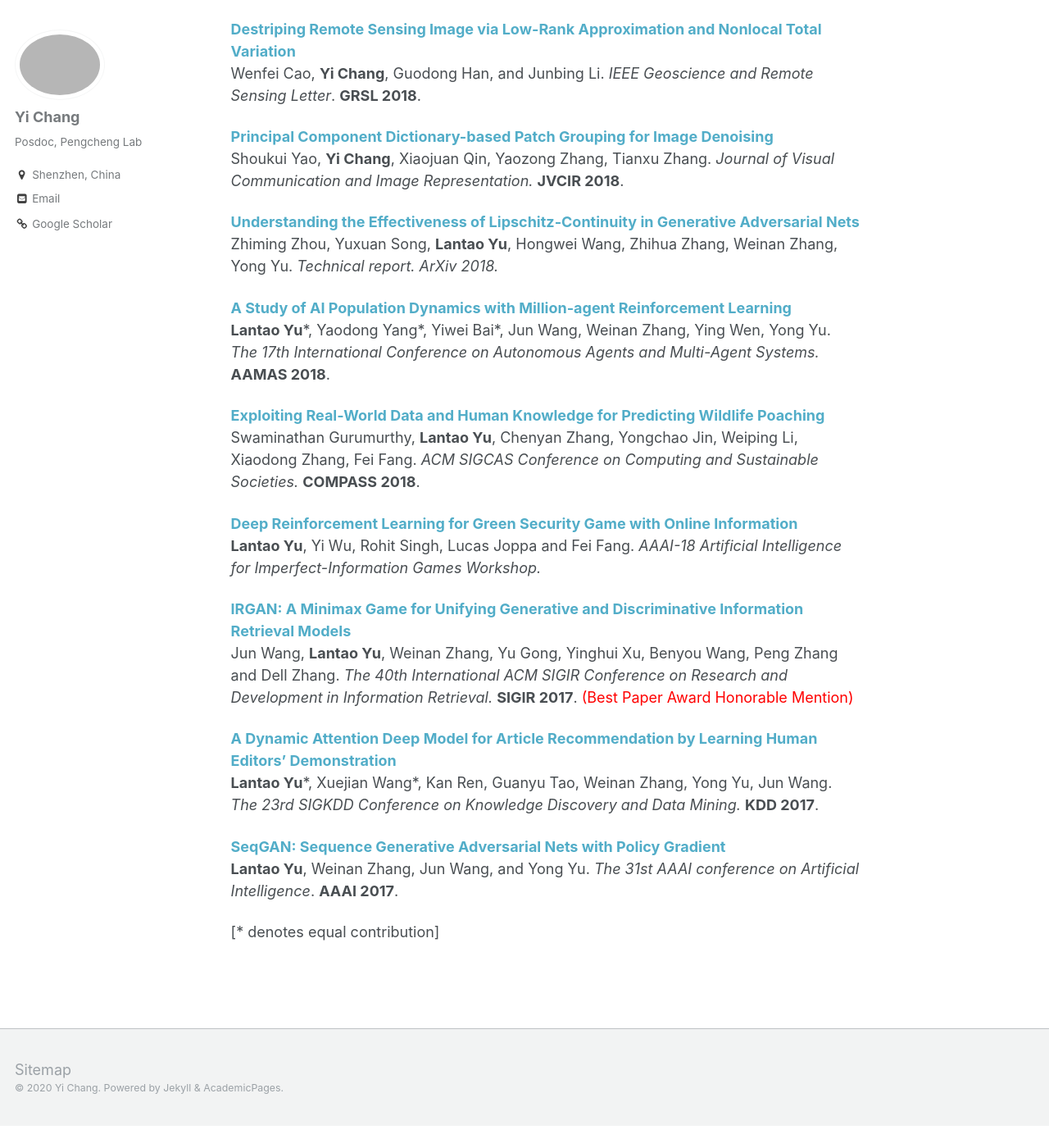
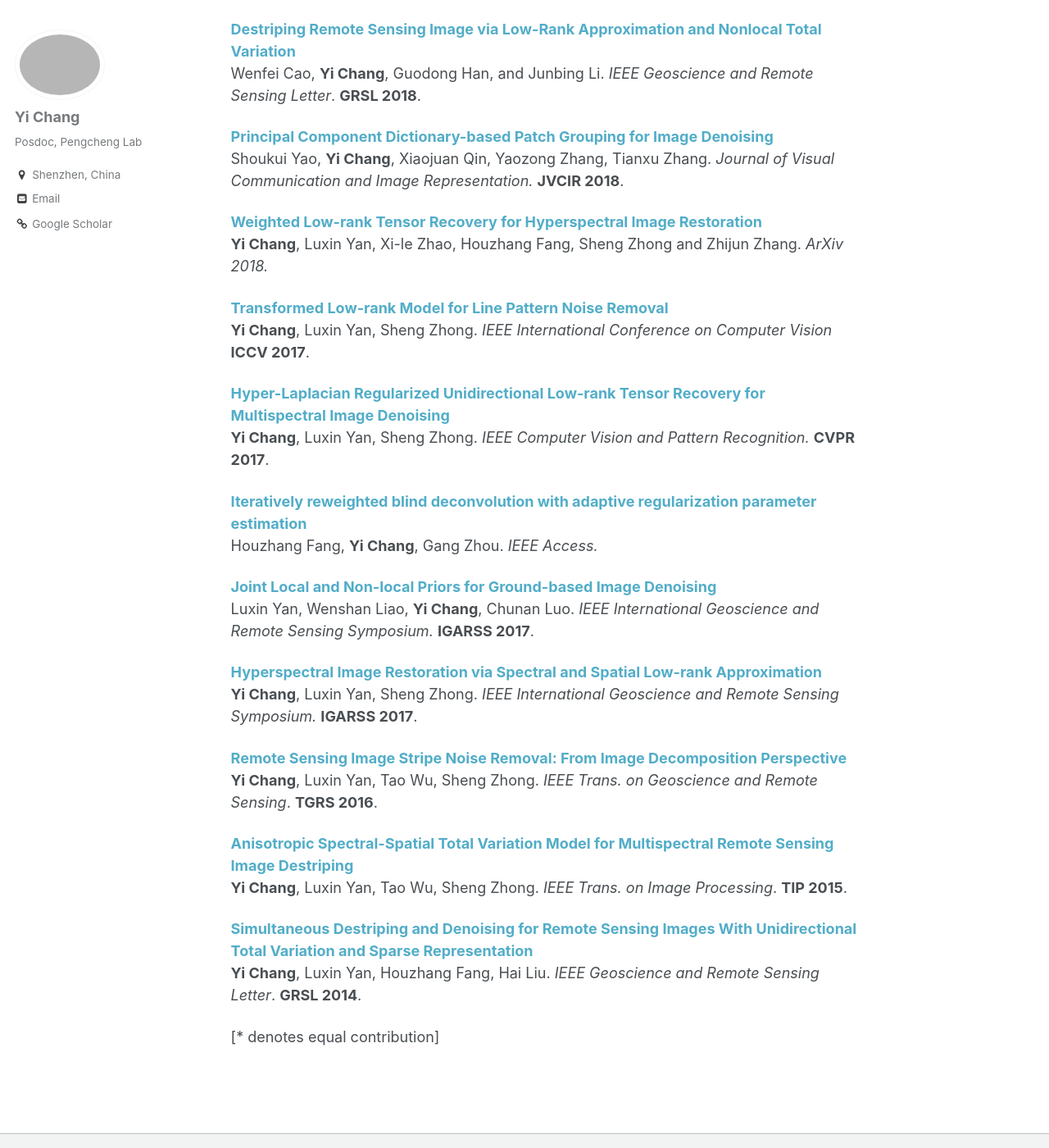
Before and after one commit to zhanwenchen/owuchangyuo.github.io, a Jekyll site: the page built from _pages/publications.md, in a window 1280 px wide and 1400 px high, scrolled down 846 px. Shown: the whole window at 82% size. Built offline with Jekyll 4.4.1, drawn with Linux system fonts in a browser that asks for light colours; before the commit the page ends 2219 px from its top, so only the background shows below that.

Commit message:
Update publications.md

```diff
--- a/_pages/publications.md
+++ b/_pages/publications.md
@@ -36,30 +36,42 @@ Wenfei Cao, <b>Yi Chang</b>, Guodong Han, and Junbing Li.
 Shoukui Yao, <b>Yi Chang</b>, Xiaojuan Qin, Yaozong Zhang, Tianxu Zhang.
 <i>Journal of Visual Communication and Image Representation.</i> <b>JVCIR 2018</b>.
 
-<b>[Understanding the Effectiveness of Lipschitz-Continuity in Generative Adversarial Nets](http://lantaoyu.com/publications/GanGradient)</b> <br>
-Zhiming Zhou, Yuxuan Song, <b>Lantao Yu</b>, Hongwei Wang, Zhihua Zhang, Weinan Zhang, Yong Yu.
-<i>Technical report. ArXiv 2018.</i>
+<b>[Weighted Low-rank Tensor Recovery for Hyperspectral Image Restoration](https://owuchangyuo.github.io/publications/GanGradient)</b> <br>
+<b>Yi Chang</b>, Luxin Yan, Xi-le Zhao, Houzhang Fang, Sheng Zhong and Zhijun Zhang.
+<i>ArXiv 2018.</i>
 
-<b>[A Study of AI Population Dynamics with Million-agent Reinforcement Learning](http://lantaoyu.com/publications/MA)</b><br>
-<b>Lantao Yu</b>\*, Yaodong Yang\*, Yiwei Bai\*, Jun Wang, Weinan Zhang, Ying Wen, Yong Yu. <i>The 17th International Conference on Autonomous Agents and Multi-Agent Systems.</i> <b>AAMAS 2018</b>.
+<b>[Transformed Low-rank Model for Line Pattern Noise Removal](https://owuchangyuo.github.io/publications/TLR)</b><br>
+<b>Yi Chang</b>, Luxin Yan, Sheng Zhong. <i>IEEE International Conference on Computer Vision</i> <b>ICCV 2017</b>.
 
-<b>[Exploiting Real-World Data and Human Knowledge for Predicting Wildlife Poaching](http://lantaoyu.com/publications/COMPASS18)</b><br>
-Swaminathan Gurumurthy, <b>Lantao Yu</b>, Chenyan Zhang, Yongchao Jin, Weiping Li, Xiaodong Zhang, Fei Fang. <i>ACM SIGCAS Conference on Computing and Sustainable Societies.</i> <b>COMPASS 2018</b>.
+<b>[Hyper-Laplacian Regularized Unidirectional Low-rank Tensor Recovery for Multispectral Image Denoising](https://owuchangyuo.github.io/publications/LLRT)</b><br>
+<b>Yi Chang</b>, Luxin Yan, Sheng Zhong. <i>IEEE Computer Vision and Pattern Recognition.</i> <b>CVPR 2017</b>.
 
-<b>[Deep Reinforcement Learning for Green Security Game with Online Information](http://lantaoyu.com/publications/RLSG)</b><br>
-<b>Lantao Yu</b>, Yi Wu, Rohit Singh, Lucas Joppa and Fei Fang. <i>AAAI-18 Artificial Intelligence for Imperfect-Information Games Workshop.</i>
+<b>[Iteratively reweighted blind deconvolution with adaptive regularization parameter estimation](https://owuchangyuo.github.io/publications/IRBD)</b><br>
+Houzhang Fang, <b>Yi Chang</b>, Gang Zhou. <i>IEEE Access.</i>
 
-<b>[IRGAN: A Minimax Game for Unifying Generative and Discriminative Information Retrieval Models](http://lantaoyu.com/publications/IRGAN)</b><br>
-Jun Wang, <b>Lantao Yu</b>, Weinan Zhang, Yu Gong, Yinghui Xu, Benyou Wang, Peng Zhang and Dell Zhang.
-<i>The 40th International ACM SIGIR Conference on Research and Development in Information Retrieval.</i> <b>SIGIR 2017</b>. <span style="color:red">(Best Paper Award Honorable Mention)</span>
+<b>[Joint Local and Non-local Priors for Ground-based Image Denoising](https://owuchangyuo.github.io/publications/JLNP)</b><br>
+Luxin Yan, Wenshan Liao, <b>Yi Chang</b>, Chunan Luo.
+<i>IEEE International Geoscience and Remote Sensing Symposium.</i> <b>IGARSS 2017</b>.
 
-<b>[A Dynamic Attention Deep Model for Article Recommendation by Learning Human Editors’ Demonstration](http://lantaoyu.com/publications/DADM)</b><br>
-<b>Lantao Yu</b>\*, Xuejian Wang\*, Kan Ren, Guanyu Tao, Weinan Zhang, Yong Yu, Jun Wang.
-<i>The 23rd SIGKDD Conference on Knowledge Discovery and Data Mining.</i> <b>KDD 2017</b>.
+<b>[Hyperspectral Image Restoration via Spectral and Spatial Low-rank Approximation](https://owuchangyuo.github.io/publications/DADM)</b><br>
+<b>Yi Chang</b>, Luxin Yan, Sheng Zhong. <i>IEEE International Geoscience and Remote Sensing Symposium.</i> <b>IGARSS 2017</b>.
 
-<b>[SeqGAN: Sequence Generative Adversarial Nets with Policy Gradient](http://lantaoyu.com/publications/SeqGAN)</b> <br>
-<b>Lantao Yu</b>, Weinan Zhang, Jun Wang, and Yong Yu.
-<i>The 31st AAAI conference on Artificial Intelligence</i>. <b>AAAI 2017</b>.
+<b>[Remote Sensing Image Stripe Noise Removal: From Image Decomposition Perspective](https://owuchangyuo.github.io/publications/LRSID)</b> <br>
+<b>Yi Chang</b>, Luxin Yan, Tao Wu, Sheng Zhong.
+<i>IEEE Trans. on Geoscience and Remote Sensing</i>. <b>TGRS 2016</b>.
+
+<b>[Anisotropic Spectral-Spatial Total Variation Model for Multispectral Remote Sensing Image Destriping](https://owuchangyuo.github.io/publications/ASSTV)</b> <br>
+<b>Yi Chang</b>, Luxin Yan, Tao Wu, Sheng Zhong.
+<i>IEEE Trans. on Image Processing</i>. <b>TIP 2015</b>.
+
+<b>[Simultaneous Destriping and Denoising for Remote Sensing Images With Unidirectional Total Variation and Sparse Representation](https://owuchangyuo.github.io/publications/UTVSR)</b> <br>
+<b>Yi Chang</b>, Luxin Yan, Houzhang Fang, Hai Liu.
+<i>IEEE Geoscience and Remote Sensing Letter</i>. <b>GRSL 2014</b>.
+
+
+
+
+
 
 
 
```
